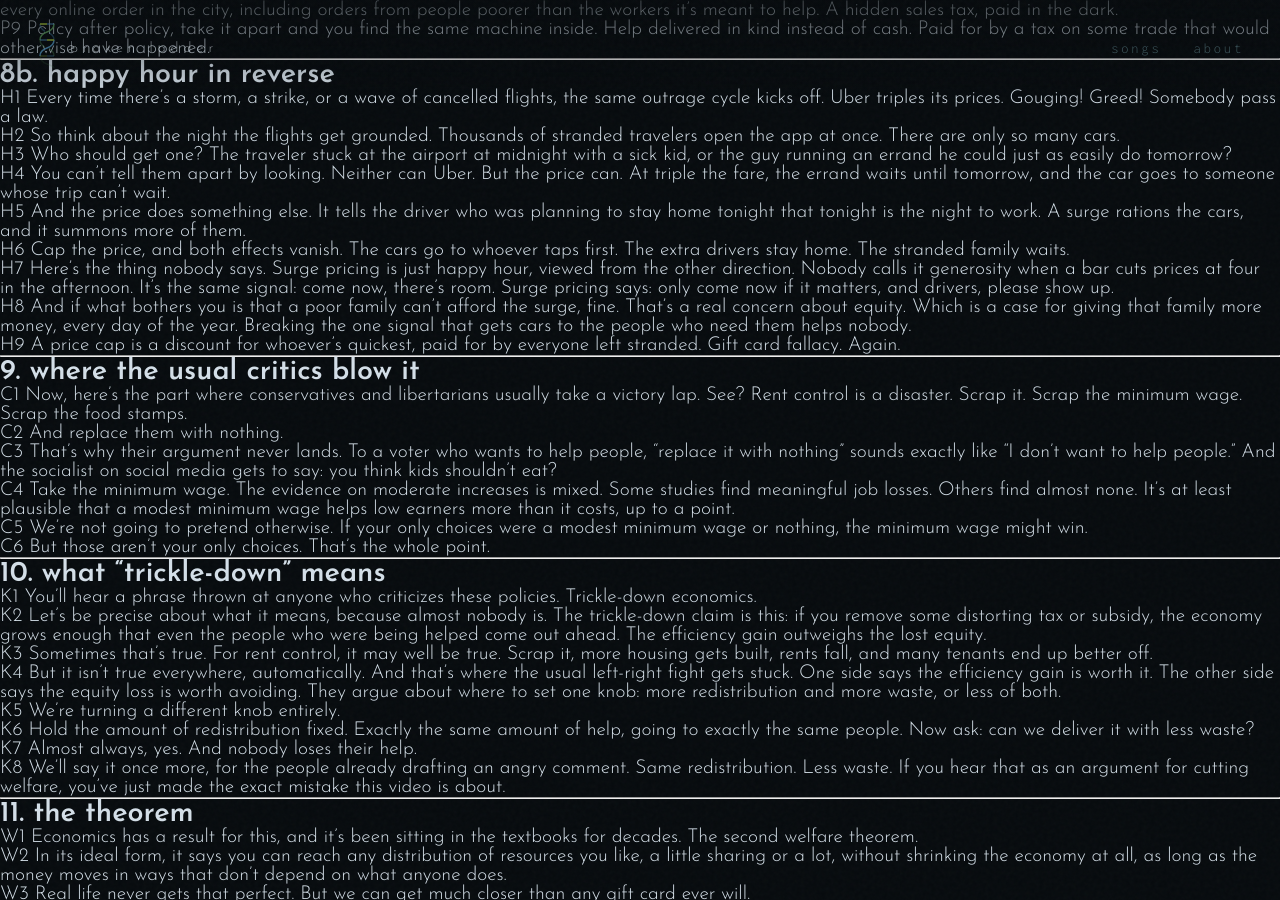
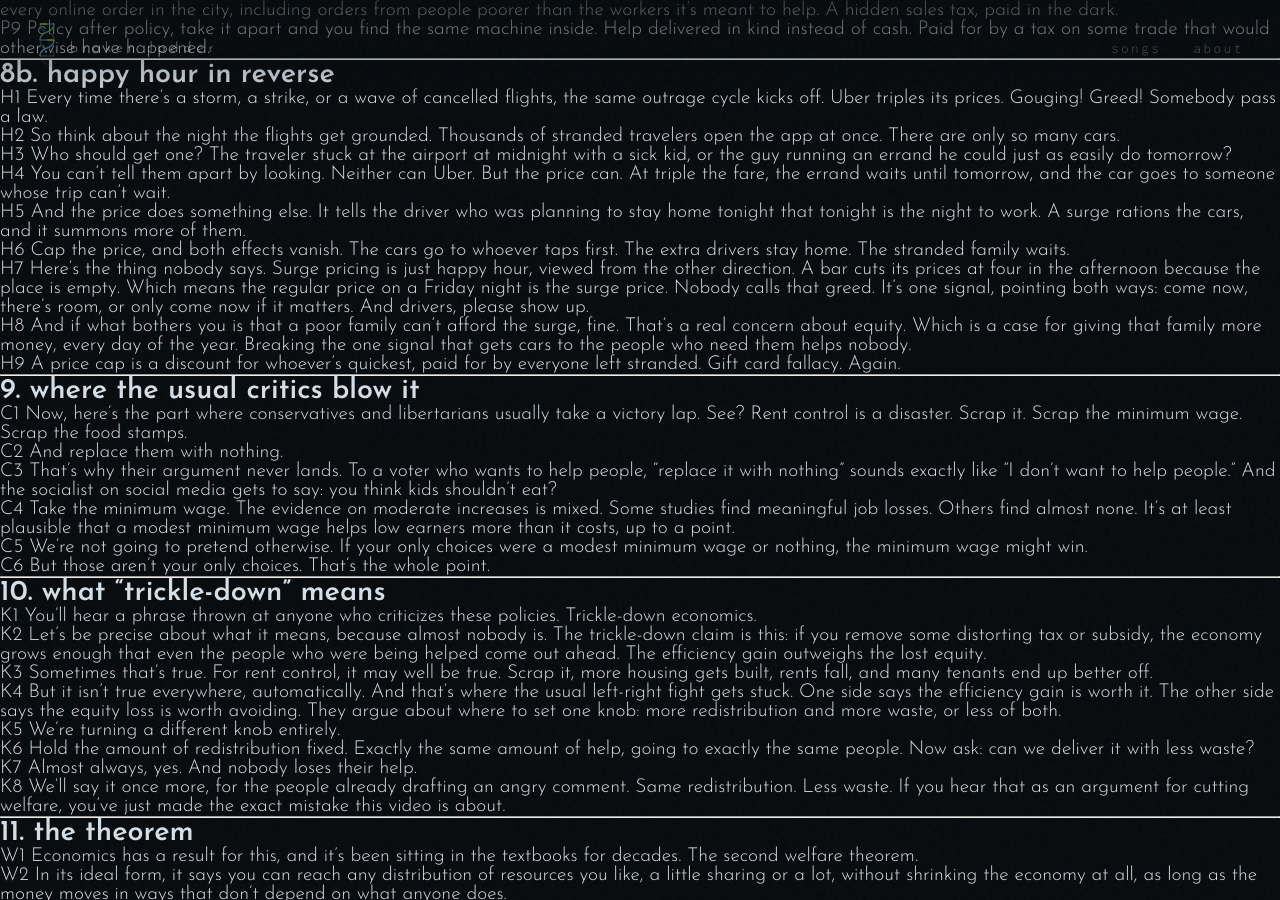
Before and after one commit to ClayShentrup/brokenladder, a Jekyll site: the page built from safety-net-vs-socialism/script.md, in a window 1280 px wide and 900 px high, scrolled down 2464 px. Built offline with Jekyll 4.4.1, drawn with Linux system fonts in a browser that asks for light colours; our own code applies the rules of GitHub Pages for plain Markdown files.

Commit message:
economic illiteracy: the regular Friday-night price is the surge price
Co-Authored-By: Claude Opus 5.5 <noreply@anthropic.com>
Claude-Session: https://claude.ai/code/session_01BsiGF9St2tiTePmyBZgNDi

```diff
--- a/safety-net-vs-socialism/script.md
+++ b/safety-net-vs-socialism/script.md
@@ -190,7 +190,7 @@ H5 And the price does something else. It tells the driver who was planning to st
 
 H6 Cap the price, and both effects vanish. The cars go to whoever taps first. The extra drivers stay home. The stranded family waits.
 
-H7 Here's the thing nobody says. Surge pricing is just happy hour, viewed from the other direction. Nobody calls it generosity when a bar cuts prices at four in the afternoon. It's the same signal: come now, there's room. Surge pricing says: only come now if it matters, and drivers, please show up.
+H7 Here's the thing nobody says. Surge pricing is just happy hour, viewed from the other direction. A bar cuts its prices at four in the afternoon because the place is empty. Which means the regular price on a Friday night is the surge price. Nobody calls that greed. It's one signal, pointing both ways: come now, there's room, or only come now if it matters. And drivers, please show up.
 
 H8 And if what bothers you is that a poor family can't afford the surge, fine. That's a real concern about equity. Which is a case for giving that family more money, every day of the year. Breaking the one signal that gets cars to the people who need them helps nobody.
 
--- a/safety-net-vs-socialism/src/_mid.js
+++ b/safety-net-vs-socialism/src/_mid.js
@@ -412,6 +412,7 @@
       rows([['cars go to whoever taps first', ['H6', 'whoever taps']], ['extra drivers stay home', ['H6', 'extra drivers']]], -340, -20, 46, 90);
     }, { out: c('H7') });
     banner('surge pricing = happy hour in reverse', 960, 200, 70, ['H7', 'happy hour'], { bg: K.red, out: c('H8') });
+    stampX('friday night = the surge price', 1300, 560, 66, ['H7', 'Friday night'], { out: ['H7', 'one signal'] });
     banner('come now, there\'s room', 600, 860, 52, ['H7', 'come now'], { out: c('H8') });
     banner('only come if it matters · drivers, show up', 1240, 960, 44, ['H7', 'only come'], { bg: K.red, out: c('H8') });
     card(960, 470, 1400, 400, c('H8'), () => {
--- a/safety-net-vs-socialism/src/main.js
+++ b/safety-net-vs-socialism/src/main.js
@@ -573,6 +573,7 @@
       rows([['cars go to whoever taps first', ['H6', 'whoever taps']], ['extra drivers stay home', ['H6', 'extra drivers']]], -340, -20, 46, 90);
     }, { out: c('H7') });
     banner('surge pricing = happy hour in reverse', 960, 200, 70, ['H7', 'happy hour'], { bg: K.red, out: c('H8') });
+    stampX('friday night = the surge price', 1300, 560, 66, ['H7', 'Friday night'], { out: ['H7', 'one signal'] });
     banner('come now, there\'s room', 600, 860, 52, ['H7', 'come now'], { out: c('H8') });
     banner('only come if it matters · drivers, show up', 1240, 960, 44, ['H7', 'only come'], { bg: K.red, out: c('H8') });
     card(960, 470, 1400, 400, c('H8'), () => {
--- a/safety-net-vs-socialism/src/script.json
+++ b/safety-net-vs-socialism/src/script.json
@@ -348,9 +348,9 @@
   },
   {
    "id": "H7",
-   "text": "Here's the thing nobody says. Surge pricing is just happy hour, viewed from the other direction. Nobody calls it generosity when a bar cuts prices at four in the afternoon. It's the same signal: come now, there's room. Surge pricing says: only come now if it matters, and drivers, please show up.",
-   "say": "[dryly] Here's the thing nobody says. Surge pricing is just happy hour, viewed from the other direction. Nobody calls it generosity when a bar cuts prices at four in the afternoon. It's the same signal: come now, there's room. Surge pricing says: only come now if it matters, and drivers, please show up.",
-   "gap": 1.3
+   "text": "Here's the thing nobody says. Surge pricing is just happy hour, viewed from the other direction. A bar cuts its prices at four in the afternoon because the place is empty. Which means the regular price on a Friday night is the surge price. Nobody calls that greed. It's one signal, pointing both ways: come now, there's room, or only come now if it matters. And drivers, please show up.",
+   "say": "[dryly] Here's the thing nobody says. Surge pricing is just happy hour, viewed from the other direction. A bar cuts its prices at four in the afternoon because the place is empty. Which means the regular price on a Friday night is the surge price. Nobody calls that greed. It's one signal, pointing both ways: come now, there's room, or only come now if it matters. And drivers, please show up.",
+   "gap": 1.6
   },
   {
    "id": "H8",
```
Also changed, not shown: safety-net-vs-socialism/narration/manifest.json, safety-net-vs-socialism/narration/raw/manifest.json, 2 other files.
